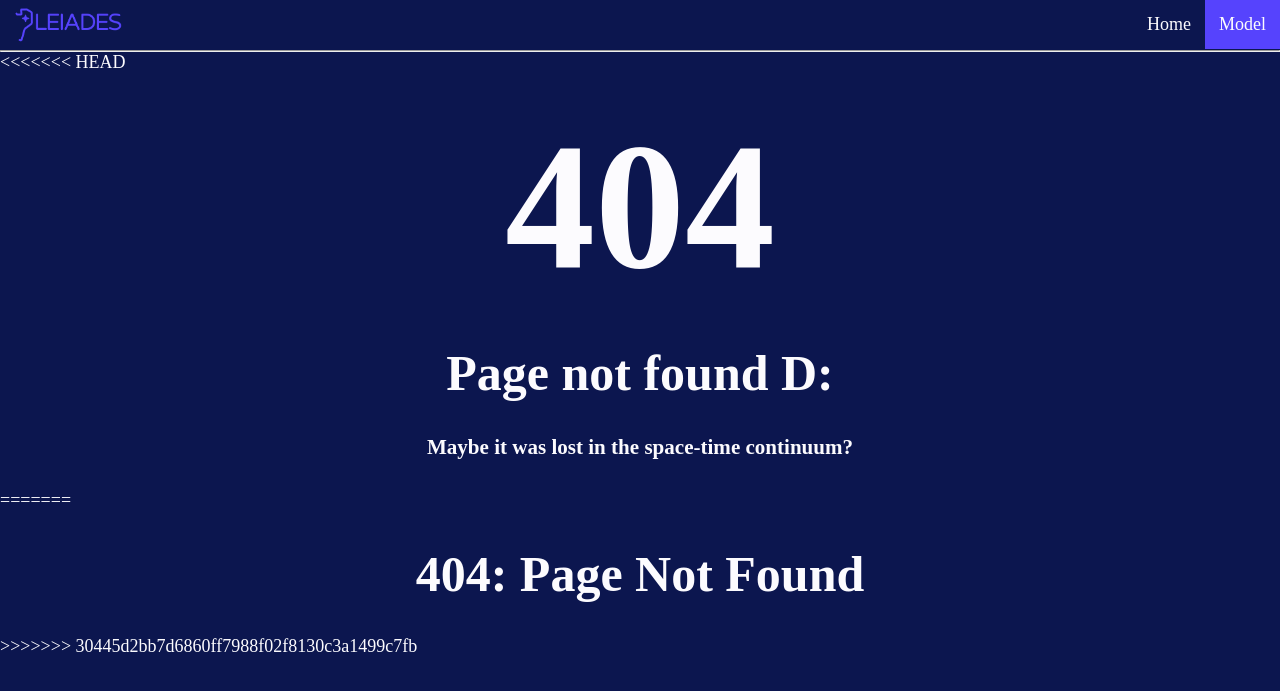
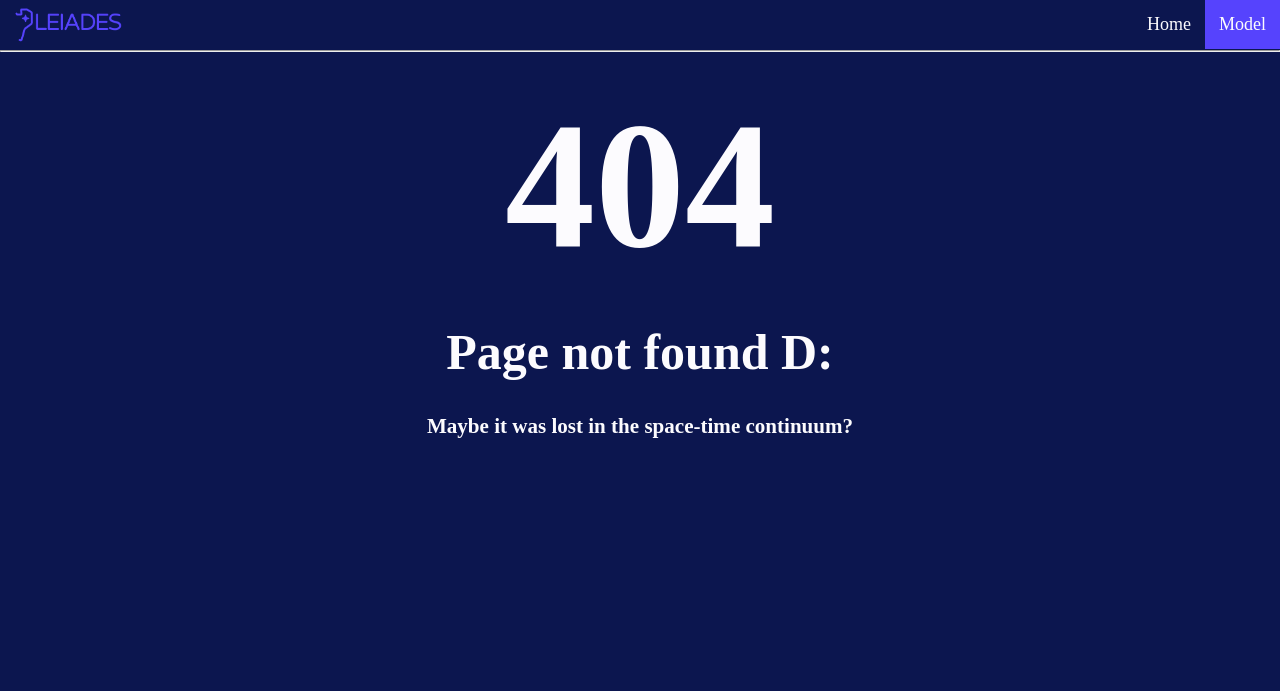
Before and after one commit to confuzzlementation/pleiades, a Flask app: template templates/404.html in a window 1280 px wide. Shown: the top 691 px of the page. Run offline with Flask 3, Linux system fonts and the light colour scheme; the template is opened without the code that fills it, so the values that code supplies are empty; parts of the project's set-up code (start-up, migrations or seed data) failed here and were passed over; some web fonts are replaced.

Commit message:
i think i need to resolve this merge conflict? i hope this works out

```diff
--- a/templates/404.html
+++ b/templates/404.html
@@ -22,15 +22,11 @@
     </div>
     <hr>
 
-<<<<<<< HEAD
     <div class="centred">
         <h1 id="errorHeading"> 404</h1>
         <h1> Page not found D: </h1>
         <h3> Maybe it was lost in the space-time continuum? </h3>
     </div>
-=======
-    <h1 style="text-align: center;"> 404: Page Not Found </h1>
->>>>>>> 30445d2bb7d6860ff7988f02f8130c3a1499c7fb
 </div>
 
 <script src="https://unpkg.com/boxicons@2.1.4/dist/boxicons.js"></script>
```
